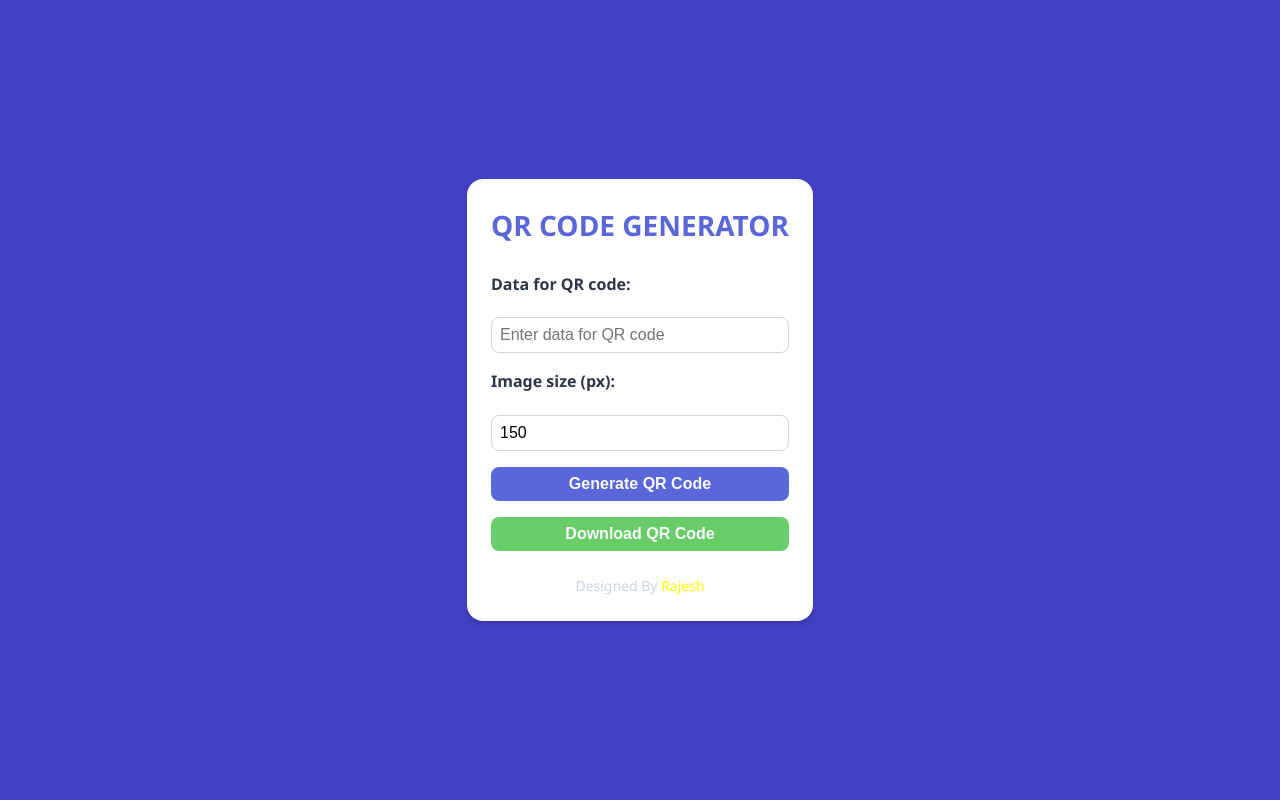
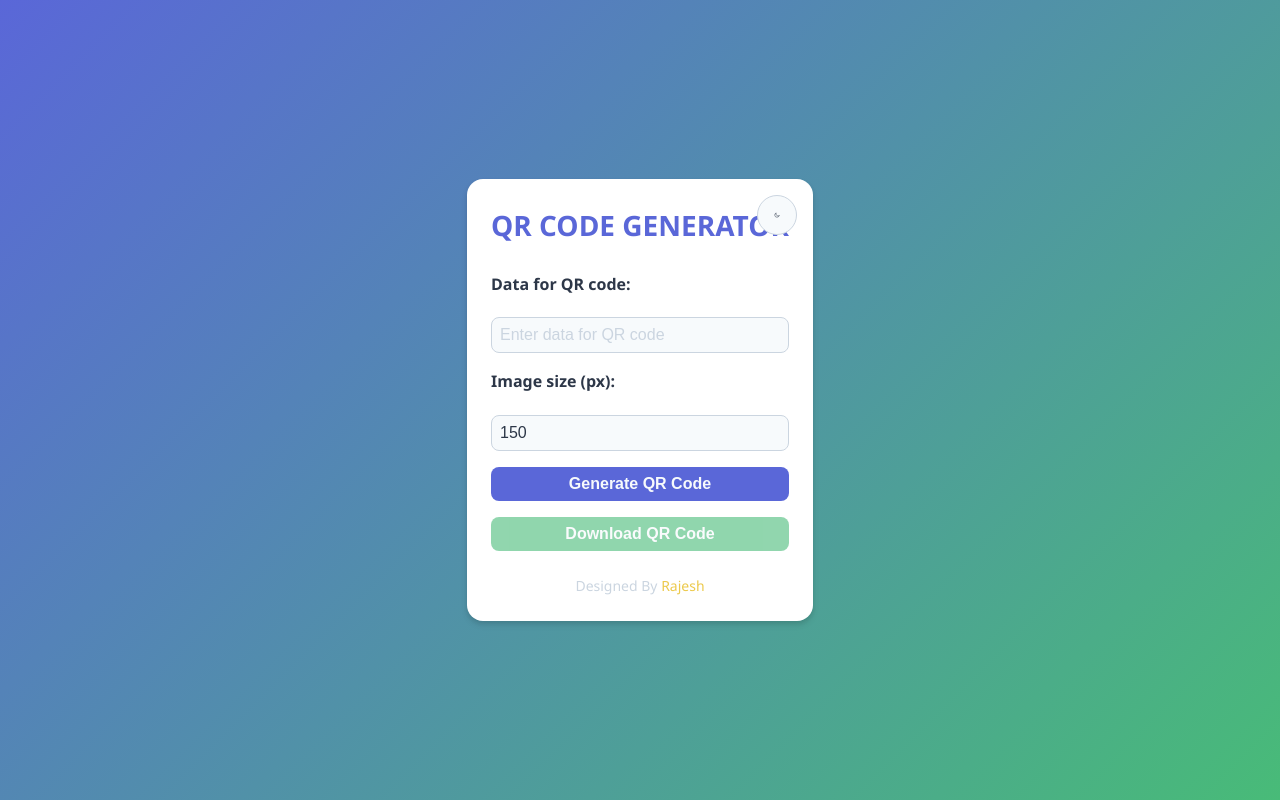
Before and after one commit to Rajkumar322005/QRCode-GeneratorApp, a React (Vite) app: page / in a window 1280 px wide. Built offline with nearby package versions, Linux system fonts and the light colour scheme.

Commit message:
Dark & light Theme Updated

```diff
--- a/src/App.jsx
+++ b/src/App.jsx
@@ -1,14 +1,17 @@
-import React from 'react'
+import React, { useEffect } from 'react'
 import './styles/QRcode.css'
 import QRCodeGenerator from './components/QRcode.jsx'
 
 const App = () => {
+  // Initialize theme on app load
+  useEffect(() => {
+    const savedTheme = localStorage.getItem("qr-theme") || "light";
+    document.documentElement.setAttribute("data-theme", savedTheme);
+  }, []);
+
   return (
-    <div>
-      {/* <Prop name = "Rajesh"></Prop> */}
-      {/* <UserCart/> */}
+    <div className="app-wrapper">
       <QRCodeGenerator />
-
     </div>
   )
 }
--- a/src/components/QRcode.jsx
+++ b/src/components/QRcode.jsx
@@ -1,9 +1,26 @@
-import React, { useState } from "react";
+import React, { useState, useEffect } from "react";
+
 const QrCode = () => {
   const [img, setImg] = useState("");
   const [loading, setLoading] = useState(false);
   const [qrData, setQrData] = useState("");
   const [qrSize, setQrSize] = useState("150");
+  const [theme, setTheme] = useState("light");
+
+  // Load theme from localStorage on component mount
+  useEffect(() => {
+    const savedTheme = localStorage.getItem("qr-theme") || "light";
+    setTheme(savedTheme);
+    document.documentElement.setAttribute("data-theme", savedTheme);
+  }, []);
+
+  // Update theme and save to localStorage
+  const toggleTheme = () => {
+    const newTheme = theme === "light" ? "dark" : "light";
+    setTheme(newTheme);
+    document.documentElement.setAttribute("data-theme", newTheme);
+    localStorage.setItem("qr-theme", newTheme);
+  };
 
   const generateQR = async () => {
     setLoading(true);
@@ -35,9 +52,42 @@ const QrCode = () => {
 
   return (
     <div className="app-container">
+      {/* Theme Toggle Button */}
+      <button className="theme-toggle" onClick={toggleTheme} aria-label="Toggle theme">
+        {theme === "light" ? (
+          <svg
+            xmlns="http://www.w3.org/2000/svg"
+            fill="none"
+            viewBox="0 0 24 24"
+            stroke="currentColor"
+          >
+            <path
+              strokeLinecap="round"
+              strokeLinejoin="round"
+              strokeWidth={2}
+              d="M20.354 15.354A9 9 0 018.646 3.646 9.003 9.003 0 0012 21a9.003 9.003 0 008.354-5.646z"
+            />
+          </svg>
+        ) : (
+          <svg
+            xmlns="http://www.w3.org/2000/svg"
+            fill="none"
+            viewBox="0 0 24 24"
+            stroke="currentColor"
+          >
+            <path
+              strokeLinecap="round"
+              strokeLinejoin="round"
+              strokeWidth={2}
+              d="M12 3v1m0 16v1m9-9h-1M4 12H3m15.364 6.364l-.707-.707M6.343 6.343l-.707-.707m12.728 0l-.707.707M6.343 17.657l-.707.707M16 12a4 4 0 11-8 0 4 4 0 018 0z"
+            />
+          </svg>
+        )}
+      </button>
+
       <h1>QR CODE GENERATOR</h1>
 
-      {loading && <p>Please wait...</p>}
+      {loading && <p className="loading-text">Please wait...</p>}
       {img && <img src={img} alt="QR Code" className="qr-code-image" />}
 
       <div className="controls">
@@ -83,9 +133,10 @@ const QrCode = () => {
       </div>
 
       <p className="footer">
-        Designed By <span style ={{color:"yellow"}}>Rajesh </span>
+        Designed By <span style={{ color: "var(--color-accent)" }}>Rajesh</span>
       </p>
     </div>
   );
 };
-export default QrCode
+
+export default QrCode;
--- a/src/styles/QRcode.css
+++ b/src/styles/QRcode.css
@@ -3,17 +3,20 @@
 --------------------------------------*/
 
 :root {
-    /* Primary brand colors */
+    /* Light theme colors */
     --color-primary: #5A67D8;
     --color-secondary: #48BB78;
     --color-accent: #ECC94B;
 
-    /* Neutral colors */
+    /* Light theme neutral colors */
     --color-bg-light: #F7FAFC;
     --color-bg-dark: #2D3748;
     --color-text: #2D3748;
     --color-text-inverse: #F7FAFC;
     --color-border: #CBD5E0;
+    --color-surface: #FFFFFF;
+    --color-surface-secondary: #F7FAFC;
+    --color-shadow: rgba(0, 0, 0, 0.1);
 
     /* Spacing scale */
     --space-xs: 4px;
@@ -30,6 +33,23 @@
     /* Shadows */
     --shadow-sm: 0 1px 3px rgba(0,0,0,0.12), 0 1px 2px rgba(0,0,0,0.24);
     --shadow-md: 0 4px 6px rgba(0,0,0,0.1), 0 2px 4px rgba(0,0,0,0.06);
+}
+
+/* Dark theme variables */
+[data-theme="dark"] {
+    --color-primary: #667EEA;
+    --color-secondary: #4FD1C7;
+    --color-accent: #F6AD55;
+
+    /* Dark theme neutral colors */
+    --color-bg-light: #1A202C;
+    --color-bg-dark: #2D3748;
+    --color-text: #F7FAFC;
+    --color-text-inverse: #2D3748;
+    --color-border: #4A5568;
+    --color-surface: #2D3748;
+    --color-surface-secondary: #1A202C;
+    --color-shadow: rgba(0, 0, 0, 0.3);
 }
 
 /*--------------------------------------
@@ -51,27 +71,36 @@
 body {
   font-family: 'Segoe UI', Roboto, sans-serif;
   line-height: 1.6;
-    background-color: #4240c5; /* dark background */
-    color: white;
+  background: linear-gradient(135deg, var(--color-primary), var(--color-secondary));
   color: var(--color-text);
   min-height: 100vh;
   display: flex;
   justify-content: center;
   align-items: center;
   padding: var(--space-lg);
+  transition: background 0.3s ease, color 0.3s ease;
+}
+
+.app-wrapper {
+  width: 100%;
+  display: flex;
+  justify-content: center;
+  align-items: center;
 }
 
 /*--------------------------------------
   3. App Container
 --------------------------------------*/
 .app-container {
-    background: #fff;
+  background: var(--color-surface);
   max-width: 400px;
   width: 100%;
   padding: var(--space-lg);
   border-radius: var(--radius-lg);
   box-shadow: var(--shadow-md);
   text-align: center;
+  transition: background 0.3s ease, box-shadow 0.3s ease;
+  position: relative;
 }
 
 /* Title */
@@ -79,10 +108,46 @@
   font-size: 1.75rem;
   margin-bottom: var(--space-md);
   color: var(--color-primary);
+  transition: color 0.3s ease;
 }
 
 /*--------------------------------------
-    4. QR Image
+  4. Theme Toggle
+--------------------------------------*/
+.theme-toggle {
+  position: absolute;
+  top: var(--space-md);
+  right: var(--space-md);
+  background: var(--color-surface-secondary);
+  border: 1px solid var(--color-border);
+  border-radius: 50%;
+  width: 40px;
+  height: 40px;
+  display: flex;
+  align-items: center;
+  justify-content: center;
+  cursor: pointer;
+  transition: all 0.3s ease;
+  color: var(--color-text);
+}
+
+.theme-toggle:hover {
+  transform: scale(1.1);
+  box-shadow: var(--shadow-sm);
+}
+
+.theme-toggle svg {
+  width: 20px;
+  height: 20px;
+  transition: transform 0.3s ease;
+}
+
+.theme-toggle:hover svg {
+  transform: rotate(15deg);
+}
+
+/*--------------------------------------
+  5. QR Image
 --------------------------------------*/
 .qr-code-image {
   display: block;
@@ -91,10 +156,11 @@
   height: 150px;
   border-radius: var(--radius-sm);
   box-shadow: var(--shadow-sm);
+  transition: box-shadow 0.3s ease;
 }
 
 /*--------------------------------------
-    5. Controls (Inputs & Buttons)
+  6. Controls (Inputs & Buttons)
 --------------------------------------*/
 .controls {
   display: grid;
@@ -109,6 +175,8 @@
   margin-bottom: var(--space-xs);
   display: block;
   text-align: left;
+  color: var(--color-text);
+  transition: color 0.3s ease;
 }
 
 /* Text inputs */
@@ -119,11 +187,19 @@
   border: 1px solid var(--color-border);
   border-radius: var(--radius-md);
   font-size: 1rem;
-    transition: border-color 0.2s;
+  background: var(--color-surface-secondary);
+  color: var(--color-text);
+  transition: border-color 0.2s, background 0.3s ease, color 0.3s ease;
 }
+
 .controls input:focus {
   outline: none;
   border-color: var(--color-primary);
+  box-shadow: 0 0 0 3px rgba(90, 103, 216, 0.1);
+}
+
+.controls input::placeholder {
+  color: var(--color-border);
 }
 
 /* Buttons */
@@ -134,8 +210,9 @@
   border: none;
   border-radius: var(--radius-md);
   cursor: pointer;
-    transition: transform 0.1s, box-shadow 0.1s;
+  transition: transform 0.1s, box-shadow 0.1s, background 0.3s ease;
 }
+
 button:disabled {
   opacity: 0.6;
   cursor: not-allowed;
@@ -146,48 +223,82 @@
   background: var(--color-primary);
   color: var(--color-text-inverse);
 }
+
 .generate-button:hover:not(:disabled) {
   transform: translateY(-2px);
   box-shadow: var(--shadow-sm);
+  background: var(--color-primary);
+  filter: brightness(1.1);
 }
 
 /* Download button */
 .download-button {
-    background-color: rgb(5, 172, 5);
+  background-color: var(--color-secondary);
   color: var(--color-text-inverse);
 }
+
 .download-button:hover:not(:disabled) {
   transform: translateY(-2px);
   box-shadow: var(--shadow-sm);
+  background: var(--color-secondary);
+  filter: brightness(1.1);
 }
 
 /*--------------------------------------
-    6. Footer
+  7. Footer
 --------------------------------------*/
 .footer {
   margin-top: var(--space-lg);
   font-size: 0.875rem;
   color: var(--color-border);
+  transition: color 0.3s ease;
 }
+
 .footer a {
   color: var(--color-accent);
   text-decoration: none;
   font-weight: 600;
 }
+
 .footer a:hover {
   text-decoration: underline;
 }
 
 /*--------------------------------------
-    7. Responsive Adjustments
+  8. Loading State
+--------------------------------------*/
+.loading-text {
+  color: var(--color-text);
+  font-style: italic;
+  margin: var(--space-sm) 0;
+  transition: color 0.3s ease;
+}
+
+/*--------------------------------------
+  9. Responsive Adjustments
 --------------------------------------*/
 @media (max-width: 480px) {
   .app-container {
     padding: var(--space-md);
+    margin: var(--space-md);
   }
+
+  .theme-toggle {
+    top: var(--space-sm);
+    right: var(--space-sm);
+    width: 35px;
+    height: 35px;
+  }
+
+  .theme-toggle svg {
+    width: 18px;
+    height: 18px;
+  }
+
   .controls {
     gap: var(--space-sm);
   }
+
   .qr-code-image {
     width: 120px;
     height: 120px;
```
Lines whose indentation alone changed are shown as unchanged.
